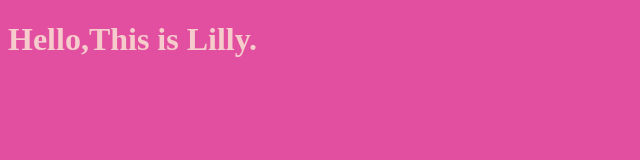
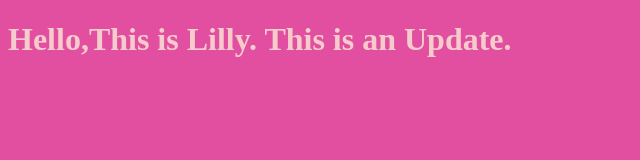
Before and after one commit to Lenda-mahmoud/myproject, a plain HTML site: page index.html in a window 1280 px wide. Shown: the whole page, without its empty margins (0-640 px from the left). Drawn offline with Linux system fonts and the light colour scheme.

Commit message:
changed the html file

```diff
--- a/index.html
+++ b/index.html
@@ -9,6 +9,7 @@
 <body>
     <h1>
         Hello,This is Lilly.
+        This is an Update.
     </h1>
 
     <script src="app.js"></script>
```
